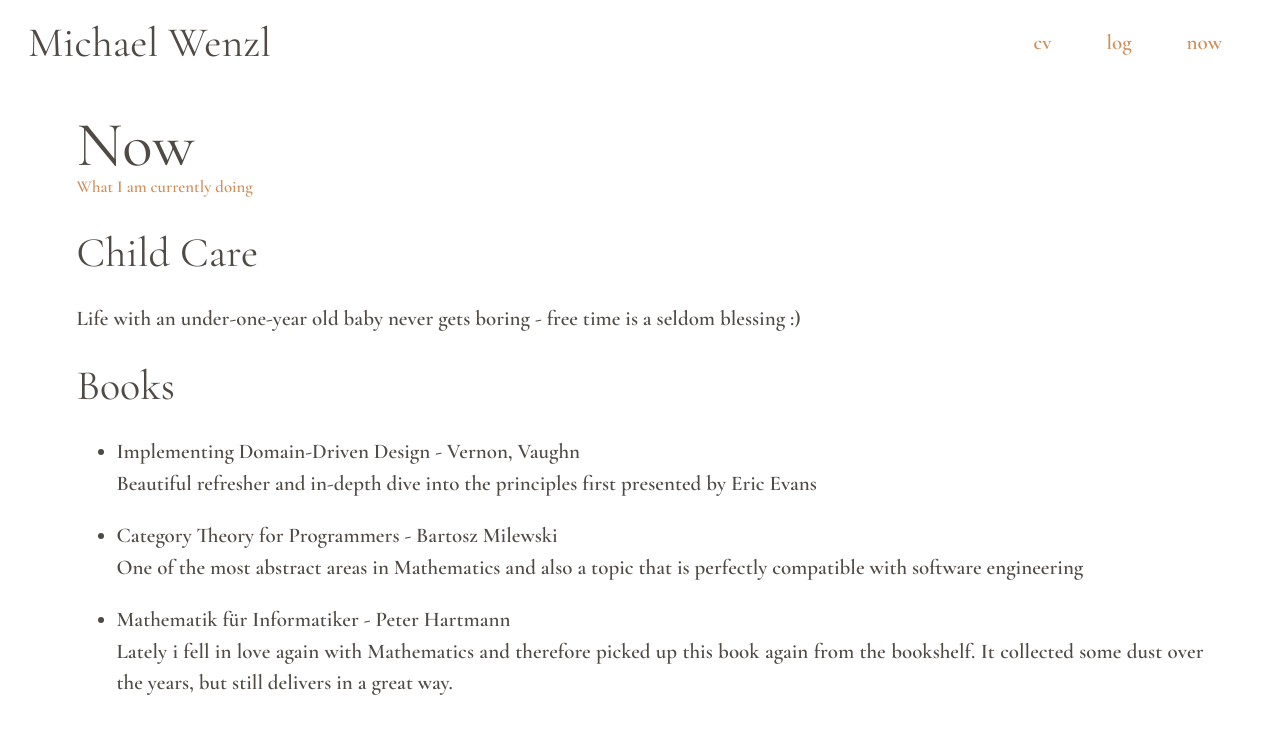
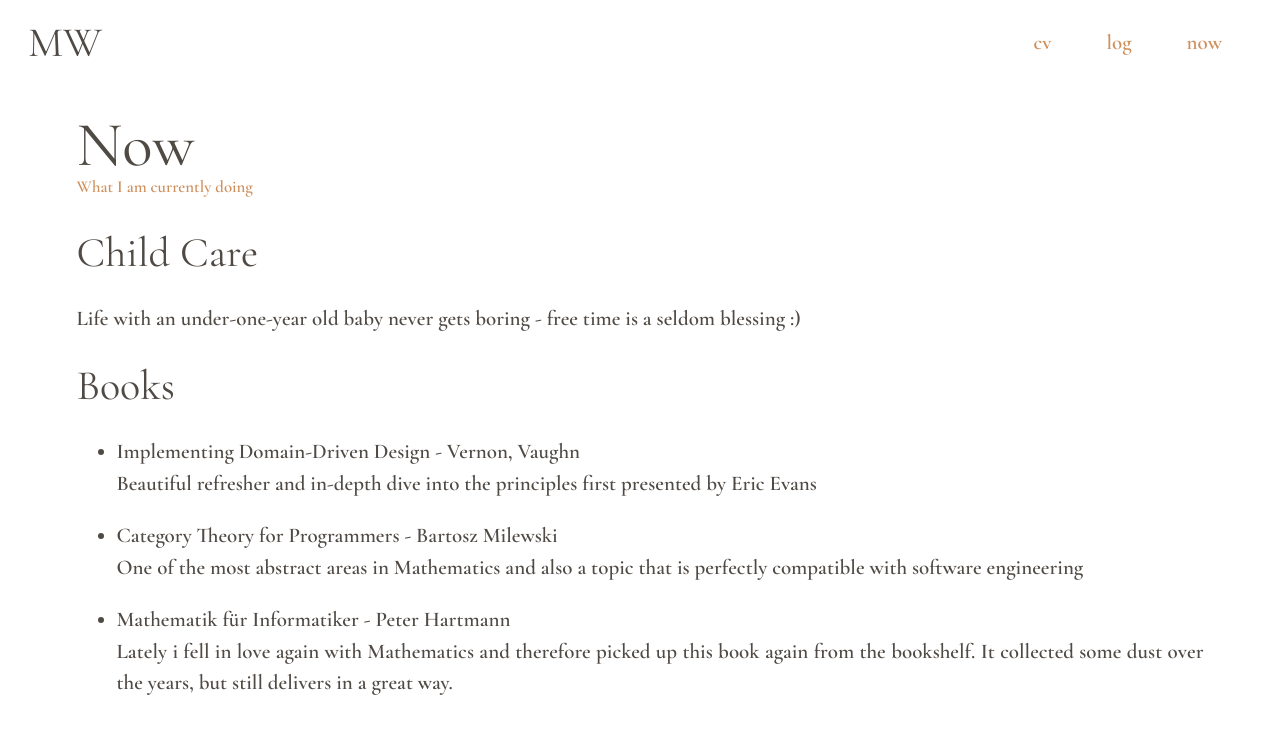
Before and after one commit to michaelwenzl92/michaelwenzl92.github.io, a Jekyll site: the page built from now.md, in a window 1280 px wide. Shown: the top 734 px of the page. Built offline with Jekyll 4.4.1, drawn with Linux system fonts in a browser that asks for light colours.

Commit message:
Update header title

```diff
--- a/_includes/header.html
+++ b/_includes/header.html
@@ -1,5 +1,5 @@
 <header>
-    <h2>Michael Wenzl</h2>
+    <h2>MW</h2>
     <ul>
         <li><a id="cv-link" href="/index.html">cv</a></li>
         <li><a id="log-link" href="/blog.html">log</a></li>
```
